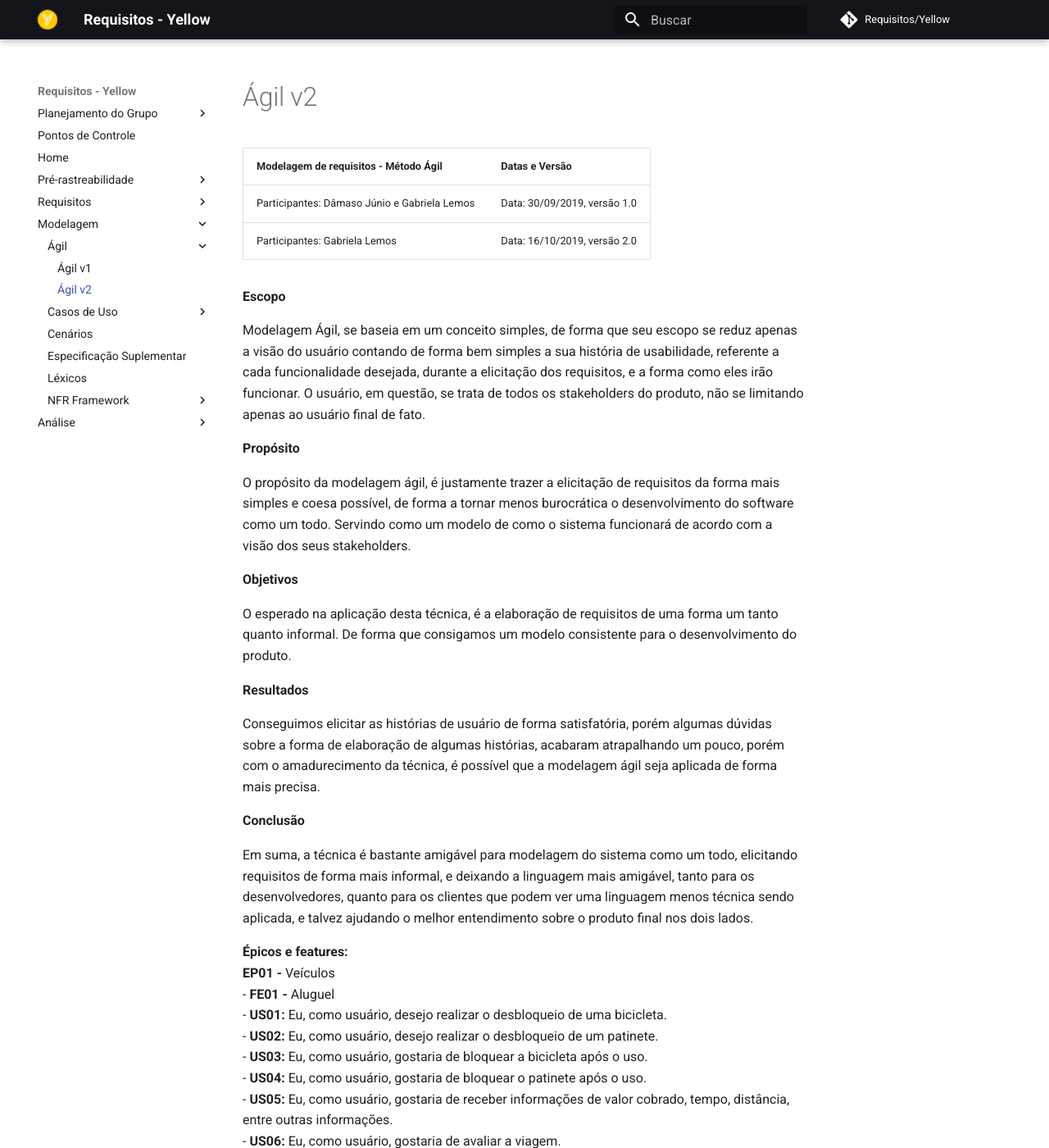
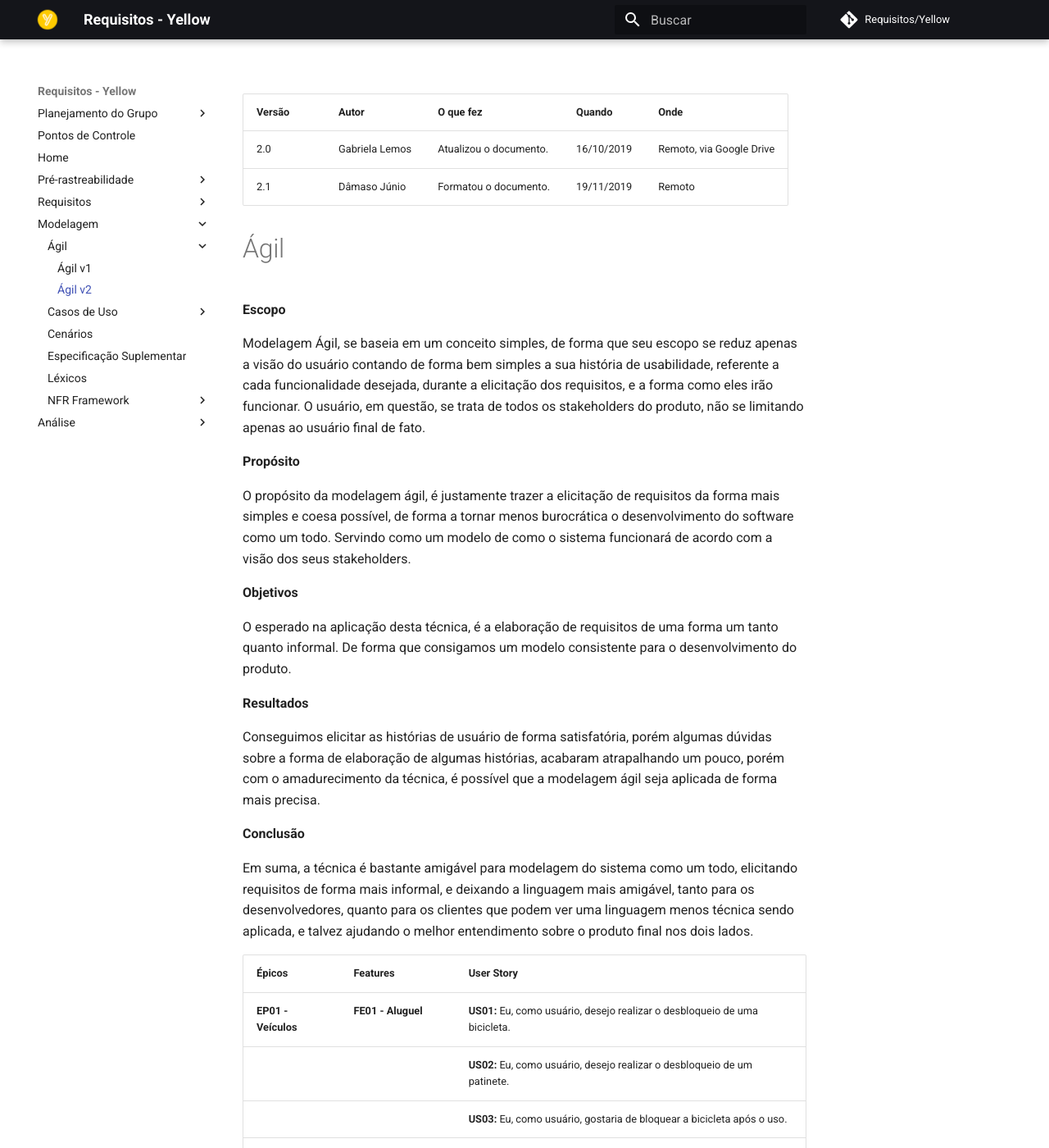
Before and after one commit to me42th/2019.2-Yellow, an MkDocs documentation site: the page built from docs/modelagem/agil_v2.md, in a window 1280 px wide and 1400 px high. Shown: the whole window at 82% size. Built offline with MkDocs 1.6.1 and Material for MkDocs 9.7.7, drawn with Linux system fonts in a browser that asks for light colours; comment, search, counter and statistics services are not loaded; some of the changed text lies outside the part shown.

Commit message:
#112 - Formatando markdown da pasta Modelagem

```diff
--- a/docs/modelagem/agil_v2.md
+++ b/docs/modelagem/agil_v2.md
@@ -1,8 +1,9 @@
-| Modelagem de requisitos - Método Ágil | Datas e Versão|
-| -------- | -------- |
-| Participantes: Dâmaso Júnio e Gabriela Lemos | Data: 30/09/2019, versão 1.0|
-| Participantes: Gabriela Lemos | Data: 16/10/2019, versão 2.0|
+|Versão| Autor | O que fez |  Quando | Onde |
+|------|------| --------  |-------- | -----|
+|2.0| Gabriela Lemos| Atualizou o documento. |16/10/2019| Remoto, via Google Drive|
+|2.1| Dâmaso Júnio| Formatou o documento. |19/11/2019| Remoto|
 
+# Ágil
 
 **Escopo**
 
@@ -24,57 +25,44 @@
 
 Em suma, a técnica é bastante amigável para modelagem do sistema como um todo, elicitando requisitos de forma mais informal, e deixando a linguagem mais amigável, tanto para os desenvolvedores, quanto para os clientes que podem ver uma linguagem menos técnica sendo aplicada, e talvez ajudando o melhor entendimento sobre o produto final nos dois lados.
 
-**Épicos e features:** <br>
-**EP01 -** Veículos<br>
-- **FE01 -** Aluguel<br>
-    - **US01:** Eu, como usuário, desejo realizar o desbloqueio de uma bicicleta.<br>
-    - **US02:** Eu, como usuário, desejo realizar o desbloqueio de um patinete.<br>
-    - **US03:** Eu, como usuário, gostaria de bloquear a bicicleta após o uso.<br>
-    - **US04:** Eu, como usuário, gostaria de bloquear o patinete após o uso.<br>
-    - **US05:** Eu, como usuário, gostaria de receber informações de valor cobrado, tempo, distância, entre outras informações.<br>
-    - **US06:** Eu, como usuário, gostaria de avaliar a viagem.<br>
-    - **US07:** Eu, como usuário, gostaria de compartilhar a minha viagem.<br>
-    - **US08:** Eu, como usuário, gostaria de ser capaz de identificar o nível de bateria do veículo elétrico.<br>
-    - **US09:** Eu, como usuário, gostaria de receber certas instruções antes de minha primeira viagem.<br>
-- **FE02 -** Suporte
-    - **US10:** Eu, como usuário, gostaria de ter acesso ao suporte para apoio em um imprevisto durante o uso do aplicativo.<br>
-    - **US11:** Eu, como desenvolvedor, desejo emitir dicas e instruções nos tempos de ociosidade do aplicativo.<br>
-    - **US12:** Eu, como usuário, gostaria de acessar a central de ajuda.<br>
-    - **US13:** Eu, como usuário, gostaria de reportar um veículo atrapalhando a circulação.<br>
-    - **US14:** Eu, como usuário, desejo ter acesso aos termos de uso da aplicação.<br>
-
-**EP02 -** Navegação<br>
-- **FE03 -** Mapa<br>
-    - **US15:** Eu, como usuário, desejo visualizar o mapa de disponibilidade.<br>
-    - **US16:** Eu, como usuário, gostaria de ser capaz de acessar outras regiões a diferentes distâncias de onde me encontro para saber se há veículos disponíveis naqueles locais.<br>
-- **FE04 -** Localização
-    - **US17:** Eu, como usuário, desejo ter a localização das bicicletas no mapa.<br>
-    - **US18:** Eu, como usuário, desejo ter a localização dos patinetes no mapa.<br>
-    - **US19:** Eu, como usuário, gostaria de saber qual a minha localização atual.<br>
-    - **US20:** Eu, como usuário, gostaria de ser informado sobre a ultrapassagem dos limites de disponibilidades.<br>
-    - **US21:** Eu, como usuário gostaria de identificar o tipo de veículo localizado no mapa.<br>
-
-**EP03 -** Pagamentos<br>
-- **FE05:** Interação<br>
-    - **US22:** Eu, como desenvolvedor, gostaria de disponibilizar promoções para os meus usuários.<br>
-    - **US23:** Eu, como usuário do sistema, gostaria de solicitar reembolso em caso de cobranças indevidas.<br>
-    - **US24:** Eu, como usuário do sistema, desejo poder compartilhar créditos com outros usuários.<br>
-    - **US25:** Eu, como usuário do sistema, desejo observar promoções ativas no atual momento.<br>
-- **FE06:** Recarga de crédito
-    - **US26:** Eu, como usuário do sistema, gostaria de cadastrar um cartão de crédito.<br>
-    - **US27:** Eu, como usuário do sistema, desejo inserir créditos de forma virtual.<br>
-    - **US28:** Eu, como usuário do sistema, desejo inserir créditos de forma física.<br>
-    - **US29:** Eu, como usuário do sistema, gostaria que diferentes empresas do setor de pagamento fossem englobadas.<br>
-    - **US30:** Eu, como usuário do sistema, desejo examinar a quantia de créditos que possuo na conta.<br>
-
-**EP04 - Usuário**
-  - **FE07: **Relação Usuário-Sistema<br>
-    - **US35:** Eu, como usuário, desejo escolher entre possibilidades de login, Google entre Facebook. <br>
-    - **US36:** Eu, como usuário, desejo optar pela minha opção de idioma. <br>
-    - **US37:** Eu, como usuário, desejo ser capaz de fazer login na aplicação. <br>
-    - **US38:** Eu, como usuário, desejo ser capaz de sair da atual conta em uso. <br>
-    - **US39:** Eu, como usuário, quero ser capaz de contatar o suporte sem eventuais empecilhos. <br>
-    - **US40:** Eu, como usuário, desejo ser capaz de contatar o suporte por mais de uma forma. <br>
-    - **US41:** Eu, como usuário, quero ter acesso ao meu histórico de viagens. <br>
-    - **US42:** Eu, como usuário, desejo que a verificação de cadastro seja flexível. <br>
-    - **US43:** Eu, como usuário, quero ser capaz de compartilhar a minha viagem. <br>
+|Épicos|Features|User Story|
+|------|--------|----------|
+|**EP01 - Veículos**|**FE01 - Aluguel**| **US01:** Eu, como usuário, desejo realizar o desbloqueio de uma bicicleta. |
+| | | **US02:** Eu, como usuário, desejo realizar o desbloqueio de um patinete.|
+| | |**US03:** Eu, como usuário, gostaria de bloquear a bicicleta após o uso.|
+| | |**US04:** Eu, como usuário, gostaria de bloquear o patinete após o uso.|
+| | |**US05:** Eu, como usuário, gostaria de receber informações de valor cobrado, tempo, distância, entre outras informações.|
+| | |**US06:** Eu, como usuário, gostaria de avaliar a viagem.|
+| | |**US07:** Eu, como usuário, gostaria de compartilhar a minha viagem.|
+| | |**US08:** Eu, como usuário, gostaria de ser capaz de identificar o nível de bateria do veículo elétrico.|
+| | |**US09:** Eu, como usuário, gostaria de receber certas instruções antes de minha primeira viagem.|
+| |**FE02 - Suporte**|**US10:** Eu, como usuário, gostaria de ter acesso ao suporte para apoio em um imprevisto durante o uso do aplicativo.|
+| | |**US11:** Eu, como desenvolvedor, desejo emitir dicas e instruções nos tempos de ociosidade do aplicativo.|
+| | |**US12:** Eu, como usuário, gostaria de acessar a central de ajuda.|
+| | |**US13:** Eu, como usuário, gostaria de reportar um veículo atrapalhando a circulação.|
+| | |**US14:** Eu, como usuário, desejo ter acesso aos termos de uso da aplicação.|
+|**EP02 - Navegação**|**FE03 - Mapa**|**US15:** Eu, como usuário, desejo visualizar o mapa de disponibilidade.|
+| | |**US16:** Eu, como usuário, gostaria de ser capaz de acessar outras regiões a diferentes distâncias de onde me encontro para saber se há veículos disponíveis naqueles locais.|
+| |**FE04 - Localização**|**US17:** Eu, como usuário, desejo ter a localização das bicicletas no mapa.|
+| | |**US18:** Eu, como usuário, desejo ter a localização dos patinetes no mapa.|
+| | |**US19:** Eu, como usuário, gostaria de saber qual a minha localização atual.|
+| | |**US20:** Eu, como usuário, gostaria de ser informado sobre a ultrapassagem dos limites de disponibilidades.|
+| | |**US21:** Eu, como usuário gostaria de identificar o tipo de veículo localizado no mapa.|
+|**EP03 - Pagamentos**|**FE05 - Interação**|**US22:** Eu, como desenvolvedor, gostaria de disponibilizar promoções para os meus usuários.|
+| | |**US23:** Eu, como usuário do sistema, gostaria de solicitar reembolso em caso de cobranças indevidas.|
+| | |**US24:** Eu, como usuário do sistema, desejo poder compartilhar créditos com outros usuários.|
+| | |**US25:** Eu, como usuário do sistema, desejo observar promoções ativas no atual momento.|
+| |**FE06 - Recarga de Crédito**|**US26:** Eu, como usuário do sistema, gostaria de cadastrar um cartão de crédito.|
+| | |**US27:** Eu, como usuário do sistema, desejo inserir créditos de forma virtual.|
+| | |**US28:** Eu, como usuário do sistema, desejo inserir créditos de forma física.|
+| | |**US29:** Eu, como usuário do sistema, gostaria que diferentes empresas do setor de pagamento fossem englobadas.|
+| | |**US30:** Eu, como usuário do sistema, desejo examinar a quantia de créditos que possuo na conta.|
+|**EP04 - Usuário**|**FE07 - Relação Usuário-Sistema**|**US35:** Eu, como usuário, desejo escolher entre possibilidades de login, Google entre Facebook.|
+| | |**US36:** Eu, como usuário, desejo optar pela minha opção de idioma.|
+| | |**US37:** Eu, como usuário, desejo ser capaz de fazer login na aplicação.|
+| | |**US38:** Eu, como usuário, desejo ser capaz de sair da atual conta em uso.|
+| | |**US39:** Eu, como usuário, quero ser capaz de contatar o suporte sem eventuais empecilhos.|
+| | |**US40:** Eu, como usuário, desejo ser capaz de contatar o suporte por mais de uma forma.|
+| | |**US41:** Eu, como usuário, quero ter acesso ao meu histórico de viagens.|
+| | |**US42:** Eu, como usuário, desejo que a verificação de cadastro seja flexível.|
+| | |**US43:** Eu, como usuário, quero ser capaz de compartilhar a minha viagem.|
```
Also changed, not shown: docs/modelagem/agil.md (+37 -47 lines), docs/modelagem/casos_de_uso.md (+7 -6 lines), docs/modelagem/casos_de_uso_v2.md (+4 -4 lines), docs/modelagem/cenarios.md (+37 -68 lines).
